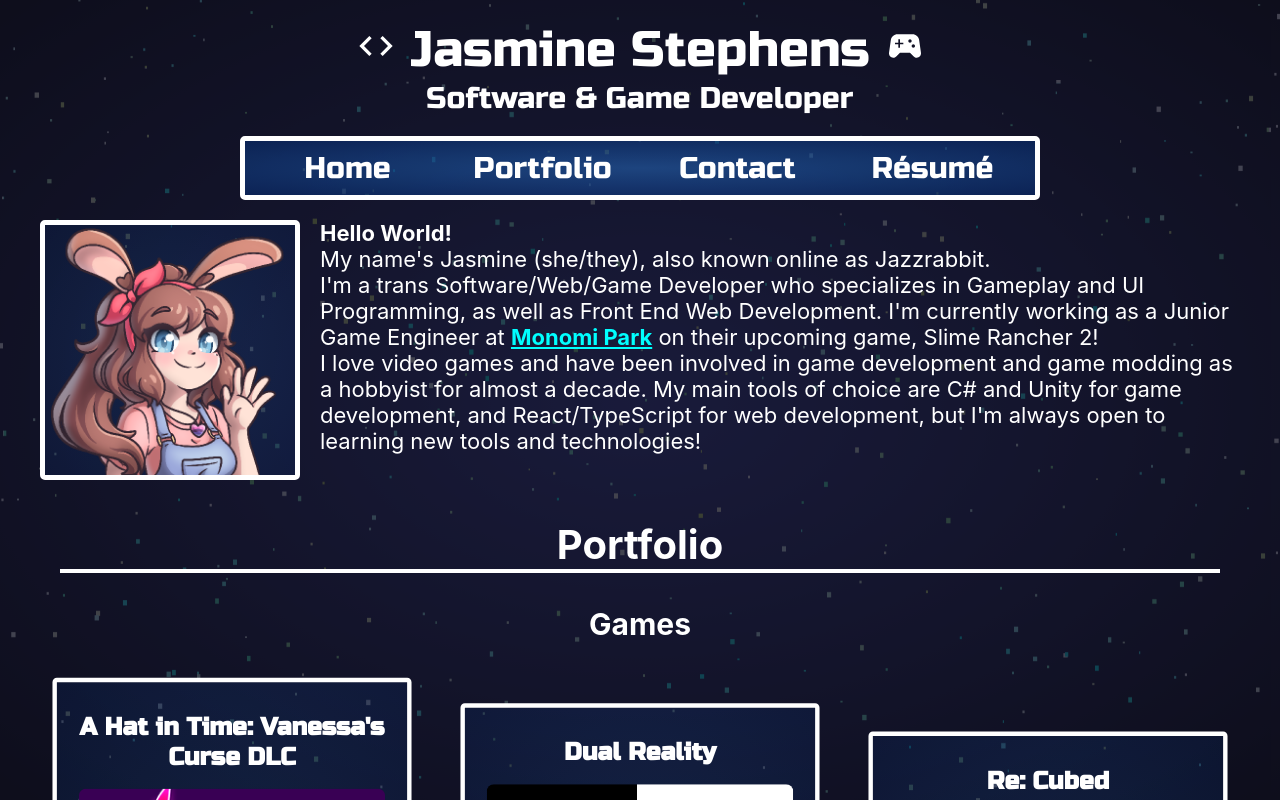
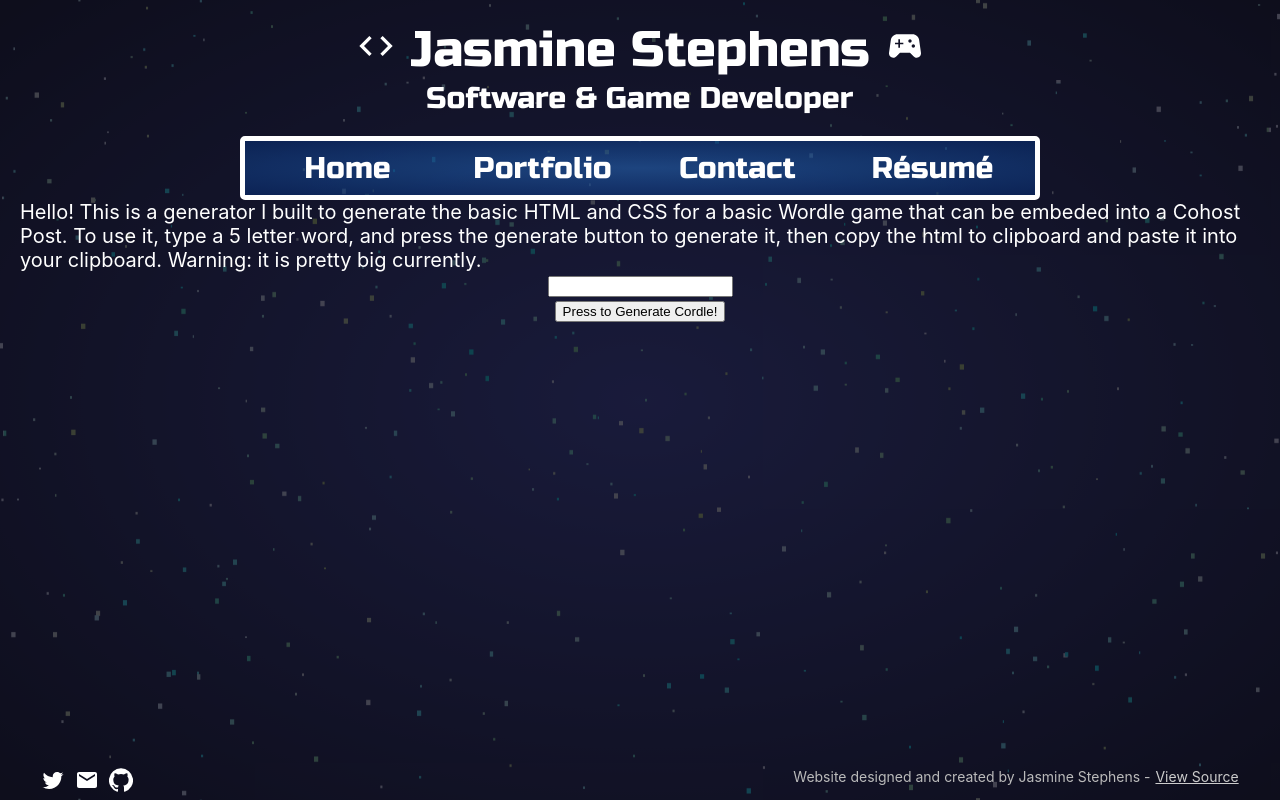
Before and after one commit to jasminegamedev/jasminegamedev.github.io, a React (Create React App) app: page /#/samples/cohost-wordle in a window 1280 px wide. Before the commit this address led to /#/. Shown: the top 800 px of the page. Built offline with nearby package versions, Linux system fonts and the light colour scheme.

Commit message:
Creating Cohost Wordle game sample

```diff
--- a/src/App.js
+++ b/src/App.js
@@ -11,6 +11,7 @@ import {
 } from "react-router-dom";
 import { AboutPage, ContactPage, PortfolioPage, HomePage } from './Pages/Main';
 import { RoboRepairPage, TapshotPage, GraveGuardianPage, HoloDefenderPage, BurstFightersPage, CakeWalkPage, RogueBotPage, ReCubedPage, DualRealityPage, VanessasCursePage } from './Pages/Games';
+import { CohostWordlePage } from './Pages/Samples';
 import { Container } from '@material-ui/core';
 import * as history from "history";
 import { Footer } from "./Components/Footer";
@@ -140,6 +141,9 @@ function App() {
                 <Route path="/projects/nomad">
                   <NomadPage />
                 </Route>
+                <Route path="/samples/cohost-wordle">
+                  <CohostWordlePage />
+                </Route>
                 <Route path="/home">
                   <HomePage />
                 </Route>
--- /dev/null
+++ b/src/Pages/Samples/CohostWordlePage.js
@@ -0,0 +1,194 @@
+import React from 'react';
+import { createUseStyles } from 'react-jss';
+
+const useStyles = createUseStyles({
+    title:{
+        color:'white',
+        textAlign:'center',
+    },
+    body:{
+        marginBottom:'40px',
+        marginRight:'20px',
+        marginLeft:'20px',
+        fontSize:'20px',
+    },
+    link:{
+        color:'cyan',
+    },
+    details:{
+        marginTop:'0px',
+        marginBottom:'10px',
+    },
+    images:{
+        marginRight:'20px',
+        marginLeft:'20px',
+    },
+    image:{
+        width:'100%',
+        marginTop:'10px',
+        cursor:'pointer',
+    },
+    mediaFull:{
+        maxWidth:'90%',
+        maxHeight:'540px',
+        display:'block',
+        margin:'auto',
+    },
+    centered:{
+        margin:'auto',
+        width:'fit-content',
+    },
+    code:{
+        fontFamily:'Consolas',
+        color:'#222',
+        backgroundColor:'#AAA',
+        padding:'2px',
+        fontSize:'20px',
+    },
+    gameContainer:{
+        position:'relative',
+        color:'black',
+        backgroundColor:'white',
+        fontFamily:'sans-serif',
+        fontWeight:'bold'
+    }
+});
+
+
+export const CohostWordlePage = ({children}) => {
+    const [word, setWord] = React.useState("");
+    const [output, setOutput] = React.useState("");
+    const [error, setError] = React.useState(false);
+    const classes = useStyles();
+    const alphabet = "ABCDEFGHIJKLMNOPQRSTUVWXYZ";
+
+
+    function buildCordle()
+    {
+        if(word.length < 5)
+        {
+            var error = "Error: Word must be exactly 5 characters";
+            setOutput(error);
+            setError(true);
+        }
+        else
+        {
+            var contents = buildBody();
+            setOutput(contents);
+            setError(false);
+        }
+    }
+
+    function buildBody()
+    {
+        var contents = "";
+        contents += buildKeyboard(0);
+        var body = `<a href="https://jasmine.games/#/samples/cohost-wordle" style="text-decoration:none;"><div style="line-height:1.3;display:flex;flex-direction:column;width:100%;justify-content:center;align-items:center;font-family:sans-serif"><div><span style="background: rgb(131, 37, 79); color: white; font-size: 32px; font-weight: 800; font-family: sans-serif; border-radius: 50%; padding-left: 15px; padding-right: 2px; letter-spacing: 0.1em;">co</span><span style="background: white; color: rgb(131, 37, 79); font-size: 32px; font-weight: 800; font-family: sans-serif; letter-spacing: 0.1em;">rdle</span></div></div></a><div style="width:100%;text-align:center;justify-content:center;align-items:center;">(Desktop only)</div>`
+        body += `<div style="position:relative;background:white;width:640px;height:440px;font-weight:650;text-align:center;color:black;user-select:none;clip-path:inset(0px);font-size:24px">${contents}</div>`
+        return body;
+    }
+
+    function buildKeyboard(row)
+    {
+        var contents = "";
+        const xOffset = 240;
+        const yOffset = 24;
+
+        contents += `<div style="position:absolute;left:${xOffset}px;top:${72 * row}px;pointer-events:none">`
+        for(var i = 0; i < word.length; i++)
+        {
+            contents += buildKeyPicker(word[i], 32*i, 0, 32, 24, i);
+        }
+        contents += `</div>`;
+
+        contents += `<div style="display:inline-grid;left:0px;position:absolute;pointer-events:none"><div style="display:inline-flex;flex-direction:column">`;
+        contents += `<details><summary style="position:absolute;left:${xOffset}px;top:calc(${4 + (72 * row+yOffset)}px + -440*100%);width:240px;height:33px;list-style:none;text-align:right;background:white;z-index:-1"><span style="cursor:pointer;pointer-events:auto;border:2px solid;padding:4px;">Enter</span></summary><div style="height:1px"><div style="position:absolute;left:${xOffset}px;top:${72 * row}px;width:160px;height:32px;text-align:right;background:white;z-index:2;pointer-events:auto">&nbsp;</div><div style="position:absolute;left:${xOffset}px;top:${72 * row+56}px;width:1600px;height:24px;text-align:right;background:white;z-index:2;pointer-events:auto">&nbsp;</div>`
+        contents += row < 5 ? `<div>${buildKeyboard(row+1)}</div>` : "";
+        contents += "</div></details></div></div>";
+        return contents;
+    }
+
+    function buildKeyPicker(letter, x, y, width, height, column)
+    {
+        var contents = `<div style="left:${x}px;position:absolute">`
+        contents += `<div style="position:absolute;width:${width}px;height:${height}px;">▲</div>`;
+        contents += `<div style="position:absolute;top:${height*2}px;width:${width}px;height:${height}px">▼</div>`;
+        for(var i = 0; i < 26; i++)
+        {
+            if(letter === alphabet[i])
+            {
+                contents += `<div style="position:absolute;top:calc(${height + 440*i + 4}px + -440*100%);width:${width}px;height:33px;background:lightgreen;z-index:-2"></div>`;
+            }
+            else if(word.indexOf(alphabet[i]) !== -1)
+            {
+                contents += `<div style="position:absolute;top:calc(${height + 440*i + 4}px + -440*100%);width:${width}px;height:33px;background:gold;z-index:-2"></div>`;
+            }
+        }
+//        contents += `<p style="position:absolute;left:${x+8}px;top:calc(${y+height + 440*0 - height - 8}px + -440*100%);">${alphabet[0]}</p>`;
+
+        contents += `<div style="clip-path:path('M 0,32 h 26 v 24 h -34 z')"><div style="position:absolute;left:5px;top:calc(${height + 8}px + -24*100%);width:21px;height:624px;background-image:url(https://tinyurl.com/cohordle)"></div></div>`;
+        // contents += `<div style="position:absolute;left:${x}px;top:${y+height*3}px;width:${width}px;height:500px;background:white"></div>`;
+        // contents += `<div style="position:absolute;left:${x}px;top:${y-500 + height}px;width:${width}px;height:500px;background:white"></div>`;
+        contents+=`<div style="font-size:0px">`;
+        for(var j = 0; j < 25; j++)
+        {
+            contents += buildKey(j, width, height);
+        }
+        contents += `</div>`;
+        contents += `<div style="position:absolute;top:${height*3}px;width:${width}px;height:500px;pointer-events:auto"></div>`;
+        contents += `<div style="position:absolute;top:${-500}px;width:${width}px;height:500px;pointer-events:auto"></div>`;
+        contents += `</div>`;
+        return contents;
+    }
+
+    function buildKey(id, width, height)
+    {
+        var contents = `<details><summary style="position:absolute;top:calc(${height*2 + height*2*id}px + -${height*2}*100%);width:${width}px;height:${height}px;cursor:pointer;pointer-events:auto"></summary><div style="height:1px"></div></details>`;
+        return contents;
+    }
+
+    function copyToClipboard() {
+         // Copy the text inside the text field
+        navigator.clipboard.writeText(output);
+    }
+
+    function updateWord(newWord){
+        for(var i = 0;i < newWord.length;i++) {
+            if(!alphabet.includes(newWord[i].toUpperCase())){
+                return;
+            }
+        }
+        setWord(newWord.toUpperCase());
+    }
+
+    return (
+        <div className={classes.body}>
+            <div>
+                Hello! This is a generator I built to generate the basic HTML and CSS for a basic Wordle game that can be embeded into a Cohost Post. To use it, type a 5 letter word, and press the generate button to generate it, then copy the html to clipboard and paste it into your clipboard. Warning: it is pretty big currently.
+            </div>
+            <div className={classes.centered}>
+                <input type="text" value={word} onChange={event => updateWord(event.target.value)} maxLength={5}/>
+            </div>
+            <div className={classes.centered}>
+                <button onClick={() => buildCordle()}>Press to Generate Cordle!</button>
+            </div>
+            {output.length > 0 &&
+                <>
+                    {!error &&
+                        <>
+                            <div className={`${classes.gameContainer} ${classes.centered}`}>
+                                <div dangerouslySetInnerHTML={{ __html:output }} />
+                            </div>
+                            <div className={classes.centered}>
+                                <button onClick={() => copyToClipboard()}>Copy html to clipboard</button>
+                            </div>
+                        </>
+                    }
+                    <p className={classes.code}>
+                        {output}
+                    </p>
+                </>
+            }
+        </div>
+    );
+}
--- /dev/null
+++ b/src/Pages/Samples/index.js
@@ -0,0 +1 @@
+export * from './CohostWordlePage';
```
